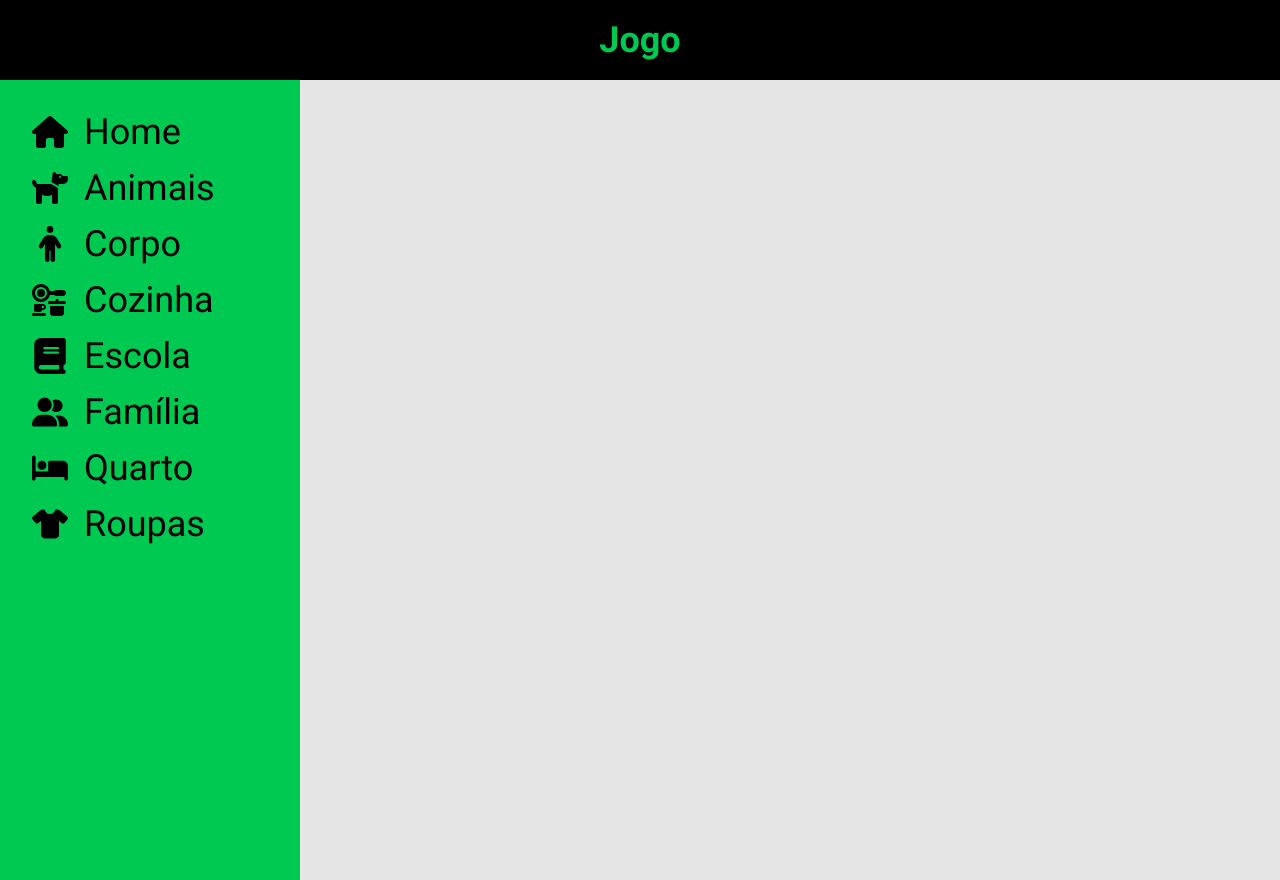
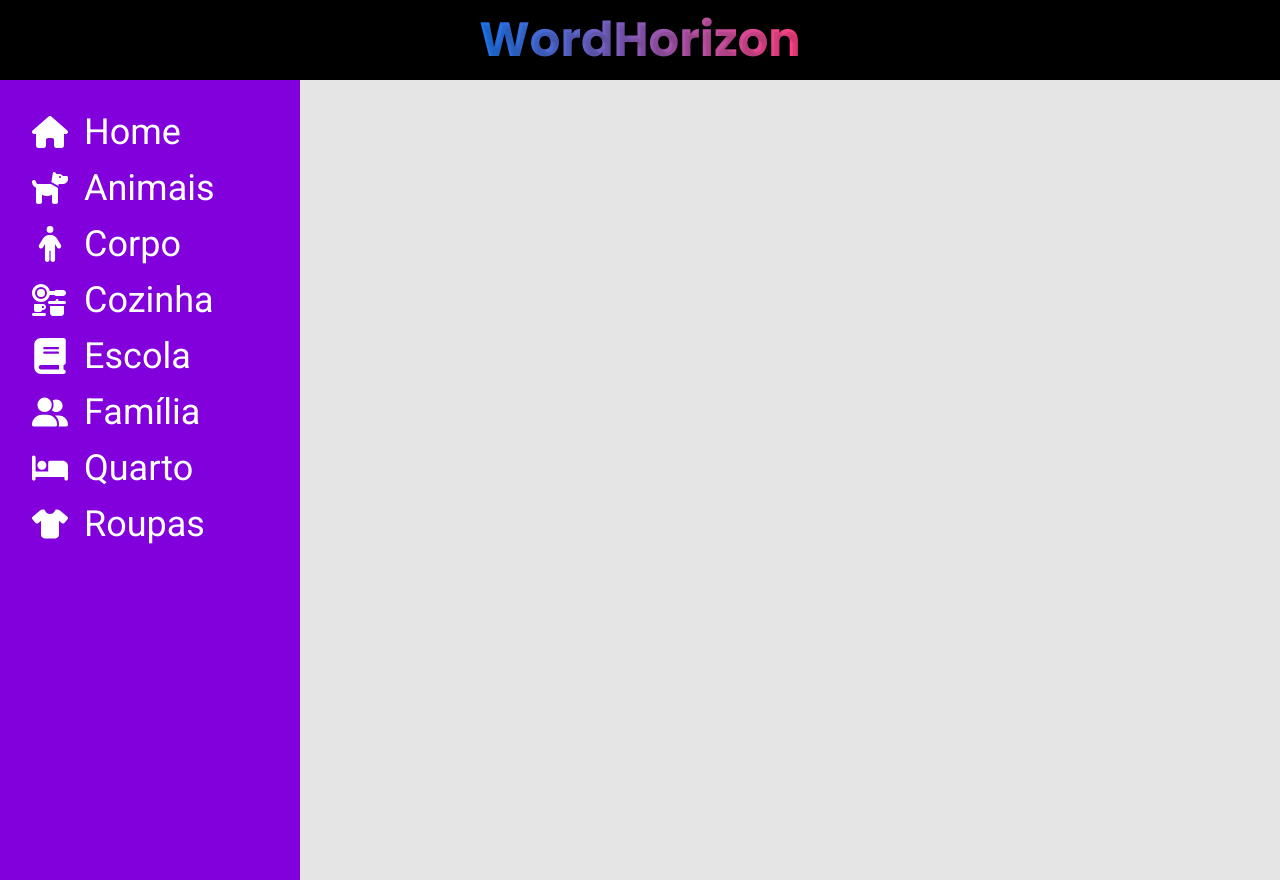
Before and after one commit to zolppy/word-horizon, a React (Vite) app: page / in a window 1280 px wide. Built offline with nearby package versions, Linux system fonts and the light colour scheme.

Commit message:
style: cores e logo

```diff
--- a/index.html
+++ b/index.html
@@ -4,7 +4,7 @@
     <meta charset="UTF-8" />
     <link rel="icon" type="image/svg+xml" href="/vite.svg" />
     <meta name="viewport" content="width=device-width, initial-scale=1.0" />
-    <title>Ikigai</title>
+    <title>Word Horizon</title>
     <!-- Roboto (Google Fonts) -->
     <link rel="preconnect" href="https://fonts.googleapis.com" />
     <link rel="preconnect" href="https://fonts.gstatic.com" crossorigin />
--- a/package.json
+++ b/package.json
@@ -1,5 +1,5 @@
 {
-  "name": "ikigai",
+  "name": "word-horizon",
   "private": true,
   "version": "0.0.0",
   "type": "module",
@@ -15,8 +15,7 @@
     "react": "^19.1.0",
     "react-dom": "^19.1.0",
     "react-icons": "^5.5.0",
-    "tailwindcss": "^4.1.11",
-    "uuid": "^11.1.0"
+    "tailwindcss": "^4.1.11"
   },
   "devDependencies": {
     "@eslint/js": "^9.25.0",
--- a/src/components/CategoryList/index.tsx
+++ b/src/components/CategoryList/index.tsx
@@ -6,6 +6,6 @@ interface CategoryListProps {
 
 export function CategoryList({ children }: CategoryListProps) {
   return (
-    <ul className="mt-[80px] lg:mt-0 p-8 flex flex-col gap-y-4">{children}</ul>
+    <ul className="mt-20 lg:mt-0 p-8 flex flex-col gap-y-4">{children}</ul>
   );
 }
--- a/src/components/Header/index.tsx
+++ b/src/components/Header/index.tsx
@@ -1,3 +1,4 @@
+import { Logo } from "../Logo/index";
 import { useSidebar } from "../../contexts/SidebarCtx";
 import { FaBarsStaggered } from "react-icons/fa6";
 import { FaXmark } from "react-icons/fa6";
@@ -11,11 +12,11 @@ export function Header() {
         <FaXmark className="text-2xl z-20 lg:hidden" onClick={closeSidebar} />
       ) : (
         <FaBarsStaggered
-          className="text-green-500 text-2xl z-20 lg:hidden"
+          className="text-2xl z-20 lg:hidden"
           onClick={openSidebar}
         />
       )}
-      <h1 className="font-bold text-4xl text-green-500">Jogo</h1>
+      <Logo />
     </header>
   );
 }
--- /dev/null
+++ b/src/components/Logo/index.css
@@ -0,0 +1,17 @@
+.logo {
+  background: linear-gradient(90deg, #1a73e8, #ff4081);
+  background-clip: text;
+  color: transparent;
+  font-family: "Poppins", sans-serif;
+  font-size: 3em;
+  font-weight: 700;
+  text-shadow: 3px 3px 0px rgba(0, 0, 0, 0.1), 6px 6px 0px rgba(0, 0, 0, 0.05);
+  width: fit-content;
+}
+/* 1024px: lg */
+@media (width >= 1024px) {
+  .logo:hover {
+    background: linear-gradient(90deg, #ff4081, #1a73e8);
+    background-clip: text;
+  }
+}
--- /dev/null
+++ b/src/components/Logo/index.tsx
@@ -0,0 +1,5 @@
+import "./index.css";
+
+export function Logo() {
+  return <h1 className="logo">WordHorizon</h1>;
+}
--- a/src/components/Sidebar/index.tsx
+++ b/src/components/Sidebar/index.tsx
@@ -29,7 +29,7 @@ export function Sidebar() {
             animate={{ width: "300px" }}
             exit={{ width: "0" }}
             transition={{ type: "spring", duration: 1 }}
-            className="h-screen bg-green-500 fixed z-10 top-0 overflow-x-hidden"
+            className="h-screen bg-purple-700 fixed z-10 top-0 overflow-x-hidden"
           >
             <CategoryList>
               <CategoryItem>
--- a/src/components/SidebarDesktop/index.tsx
+++ b/src/components/SidebarDesktop/index.tsx
@@ -11,7 +11,7 @@ import { FaBed } from "react-icons/fa6";
 
 export function SidebarDesktop() {
   return (
-    <nav className="h-screen bg-green-500 hidden lg:block w-[300px]">
+    <nav className="h-screen bg-purple-700 hidden lg:block w-[300px]">
       <CategoryList>
         <CategoryItem>
           <FaHouse /> Home
--- a/src/index.css
+++ b/src/index.css
@@ -2,5 +2,6 @@
 
 body {
   background-color: #e5e5e5; /* bg-neutral-200 */
+  color: white;
   font-family: "Roboto", sans-serif;
 }
```
Also changed, not shown: 1 other file (tests, documents, lock files or other folders).
